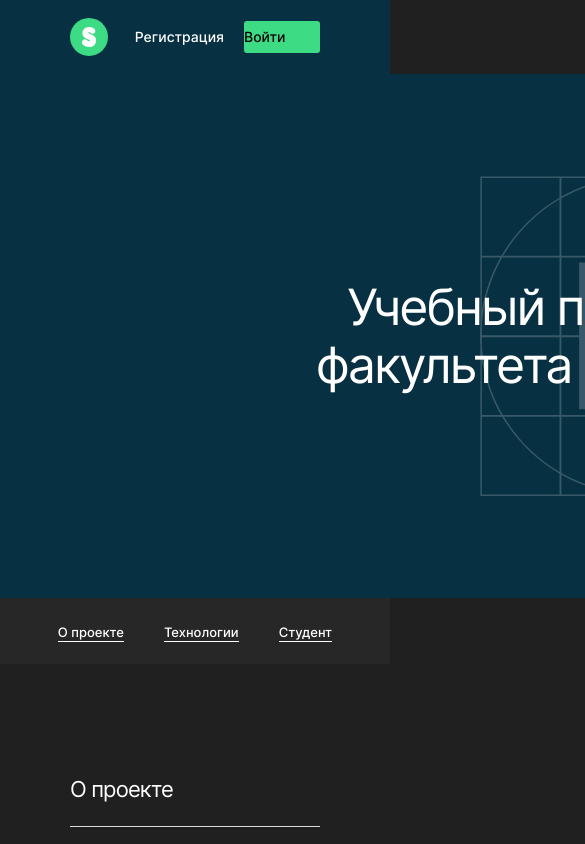
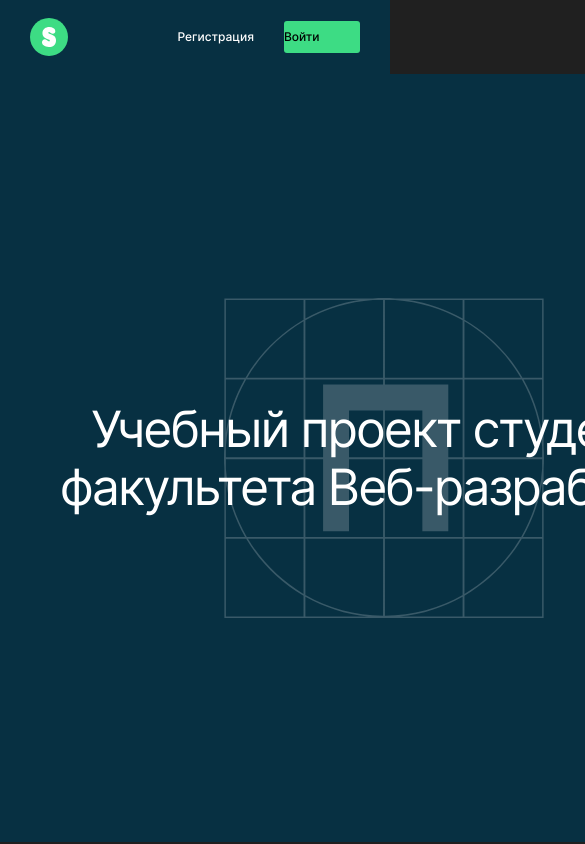
Before and after one commit to aleksandrshd/movies-explorer-frontend, a React (Create React App) app: page /main in a window 390 px wide. Shown: the top 844 px of the page, 585 px wide, since content can reach past the window. Built offline with nearby package versions, Linux system fonts and the light colour scheme.

Commit message:
Cделаны Header, Promo в 720px

```diff
--- a/src/components/App/App.js
+++ b/src/components/App/App.js
@@ -15,11 +15,11 @@ function App() {
     <div className="App">
       <Header loggedIn={false} />
       <Promo />
-      <NavTab />
+      {/*<NavTab />
       <AboutProject />
       <Techs />
       <AboutMe />
-      <Footer />
+      <Footer />*/}
     </div>
   );
 }
--- a/src/components/Header/Header.css
+++ b/src/components/Header/Header.css
@@ -2,6 +2,12 @@
     display: flex;
     justify-content: space-between;
     padding: 18px 70px;
+}
+
+@media screen and (max-width: 768px) {
+    .header {
+        padding: 18px 30px;
+    }
 }
 
 .header_blue {
@@ -12,6 +18,12 @@
     display: flex;
     align-items: center;
     gap: 20px;
+}
+
+@media screen and (max-width: 768px) {
+    .header__container {
+        gap: 30px;
+    }
 }
 
 .header__logo {
@@ -48,6 +60,13 @@
     justify-self: stretch;
 }
 
+@media screen and (max-width: 768px) {
+    .header__link {
+        font-size: 12px;
+        line-height: 16px;
+    }
+}
+
 .header__link-container {
     background-color: #3DDC84;
     border-radius: 3px;
--- a/src/components/Promo/Promo.css
+++ b/src/components/Promo/Promo.css
@@ -10,6 +10,13 @@
     align-items: center;
 }
 
+@media screen and (max-width: 768px) {
+    .promo {
+        width: 768px;
+        height: 768px;
+    }
+}
+
 .promo__header {
     font-weight: 400;
     font-size: 50px;
```
